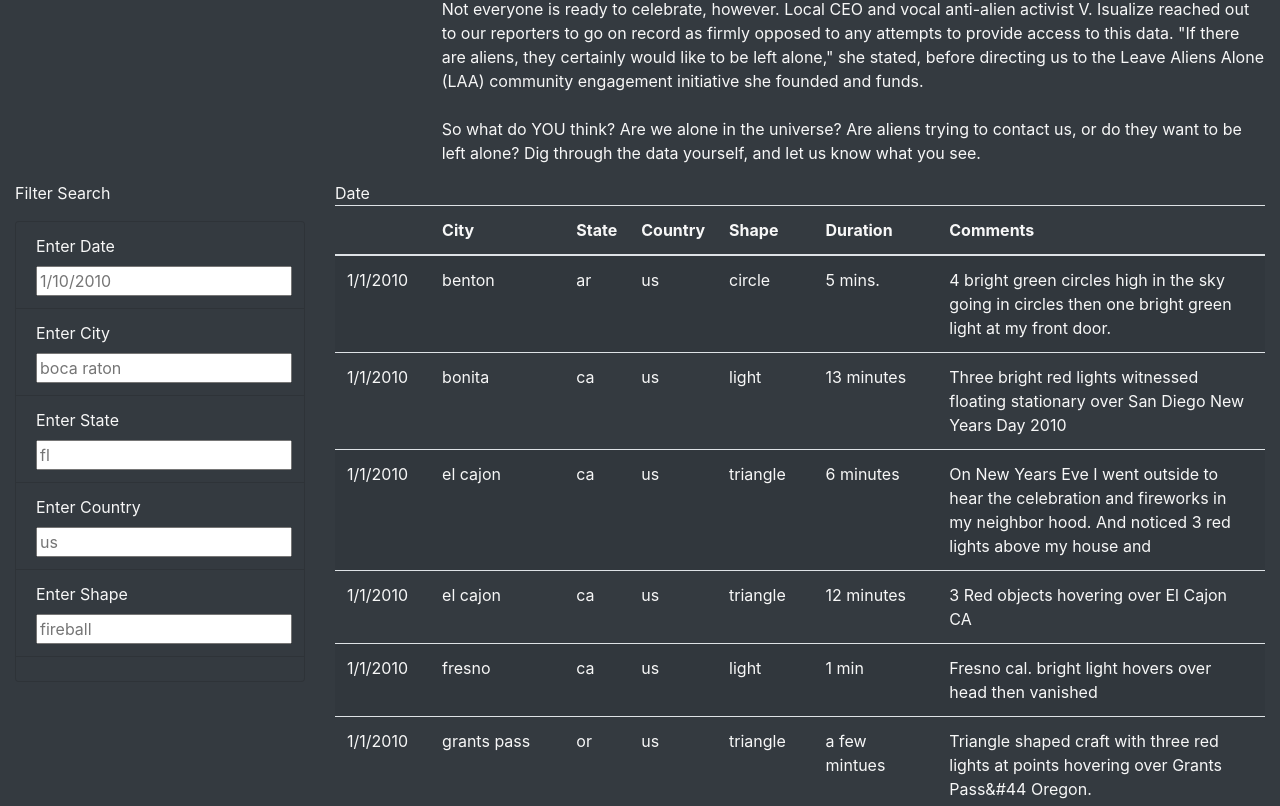
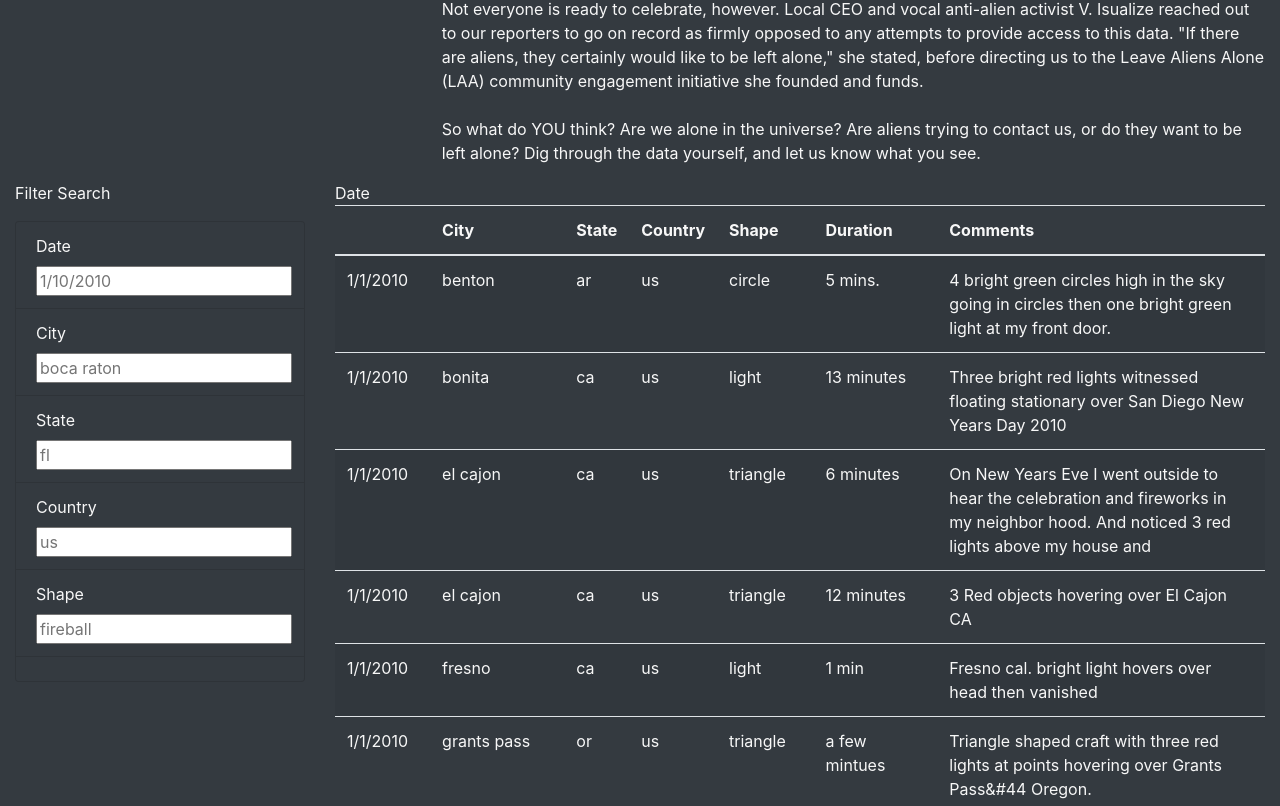
Before and after one commit to r3ginam/UFO, a plain HTML site: page index.html in a window 1280 px wide. Shown: the part 558-1364 px from the top of the page. Drawn offline with nearby package versions, Linux system fonts and the light colour scheme.

Commit message:
update to html search labels

```diff
--- a/index.html
+++ b/index.html
@@ -43,23 +43,23 @@
                 <p>Filter Search</p>
                 <ul class="list-group bg-dark">
                     <li class="list-group-item bg-dark">
-                        <label for="date">Enter Date</label>
+                        <label for="date">Date</label>
                         <input type="text" placeholder="1/10/2010" id="datetime" />
                     </li>
                     <li class="list-group-item bg-dark">
-                        <label for="date">Enter City</label>
+                        <label for="date">City</label>
                         <input type="text" placeholder="boca raton" id="city" />
                     </li>
                     <li class="list-group-item bg-dark">
-                        <label for="date">Enter State</label>
+                        <label for="date">State</label>
                         <input type="text" placeholder="fl" id="state" />
                     </li>
                     <li class="list-group-item bg-dark">
-                        <label for="date">Enter Country</label>
+                        <label for="date">Country</label>
                         <input type="text" placeholder="us" id="country" />
                     </li>
                     <li class="list-group-item bg-dark">
-                        <label for="date">Enter Shape</label>
+                        <label for="date">Shape</label>
                         <input type="text" placeholder="fireball" id="shape" />
                     </li>
                     <li class="list-group-item bg-dark">
```
